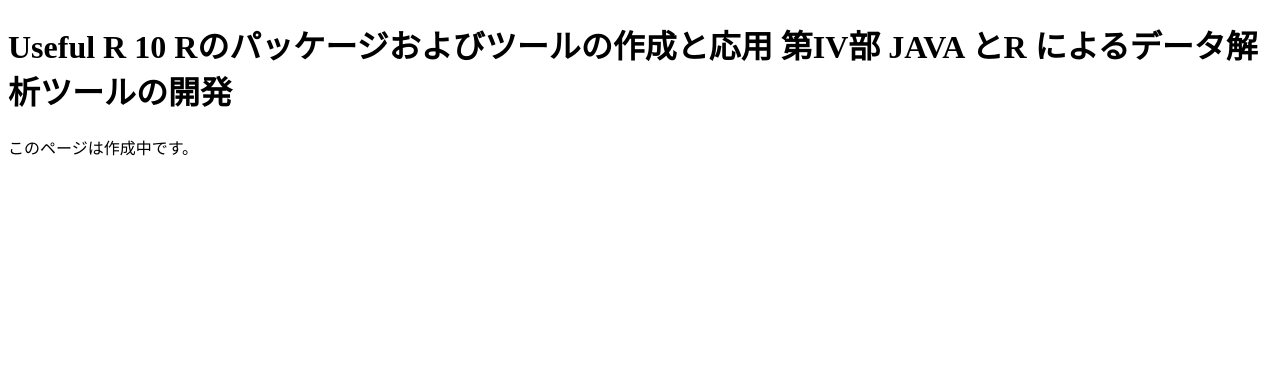
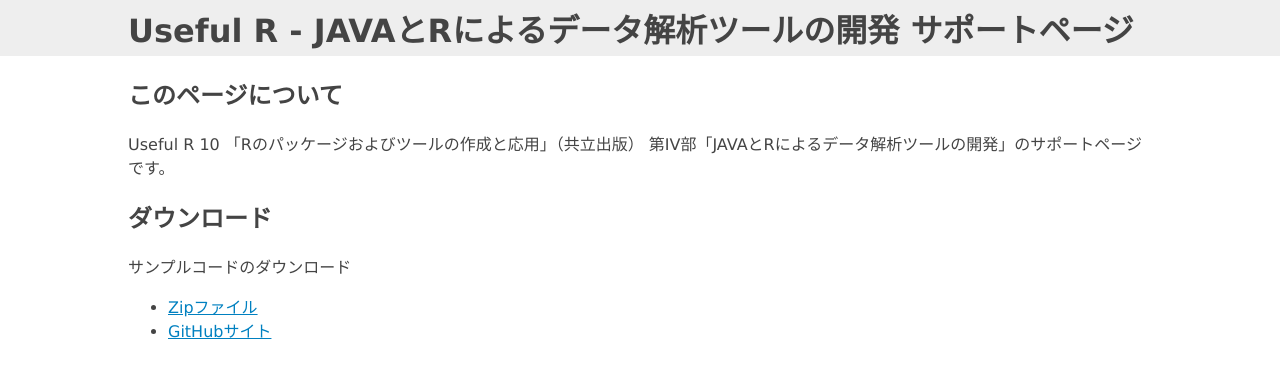
Before and after one commit to tatsunagai/useful_r_10_4, a plain HTML site: page index.html in a window 1280 px wide. Drawn offline with Linux system fonts and the light colour scheme.

Commit message:
Add Content

```diff
--- a/index.html
+++ b/index.html
@@ -1,10 +1,23 @@
 <!DOCTYPE html>
 <html>
 	<head>
-		<title>Useful R 10 第IV部 サポートページ</title>
+		<meta charset="UTF-8">
+		<link rel="stylesheet" href="style.css">
+		<title>Useful R - JAVAとRによるデータ解析ツールの開発 サポートページ</title>
 	</head>
 	<body>
-		<h1>Useful R 10 Rのパッケージおよびツールの作成と応用 第IV部 JAVA とR によるデータ解析ツールの開発</h1>
-		<p>このページは作成中です。</p>
+		<div id="header">
+			<h1>Useful R - JAVAとRによるデータ解析ツールの開発 サポートページ</h1>
+		</div>
+		<div id="content">
+			<h2>このページについて</h2>
+			<p>Useful R 10 「Rのパッケージおよびツールの作成と応用」（共立出版） 第IV部「JAVAとRによるデータ解析ツールの開発」のサポートページです。</p>
+			<h2>ダウンロード</h2>
+			<p>サンプルコードのダウンロード</p>
+			<ul>
+			<li><a href="https://github.com/tatsunagai/useful_r_10_4/archive/master.zip">Zipファイル</a></li>
+			<li><a href="https://github.com/tatsunagai/useful_r_10_4/tree/master">GitHubサイト</a></li>
+			</ul>
+		</div>
 	</body>
 </html>
```
Also changed, not shown: style.css (line endings or trailing spaces).
